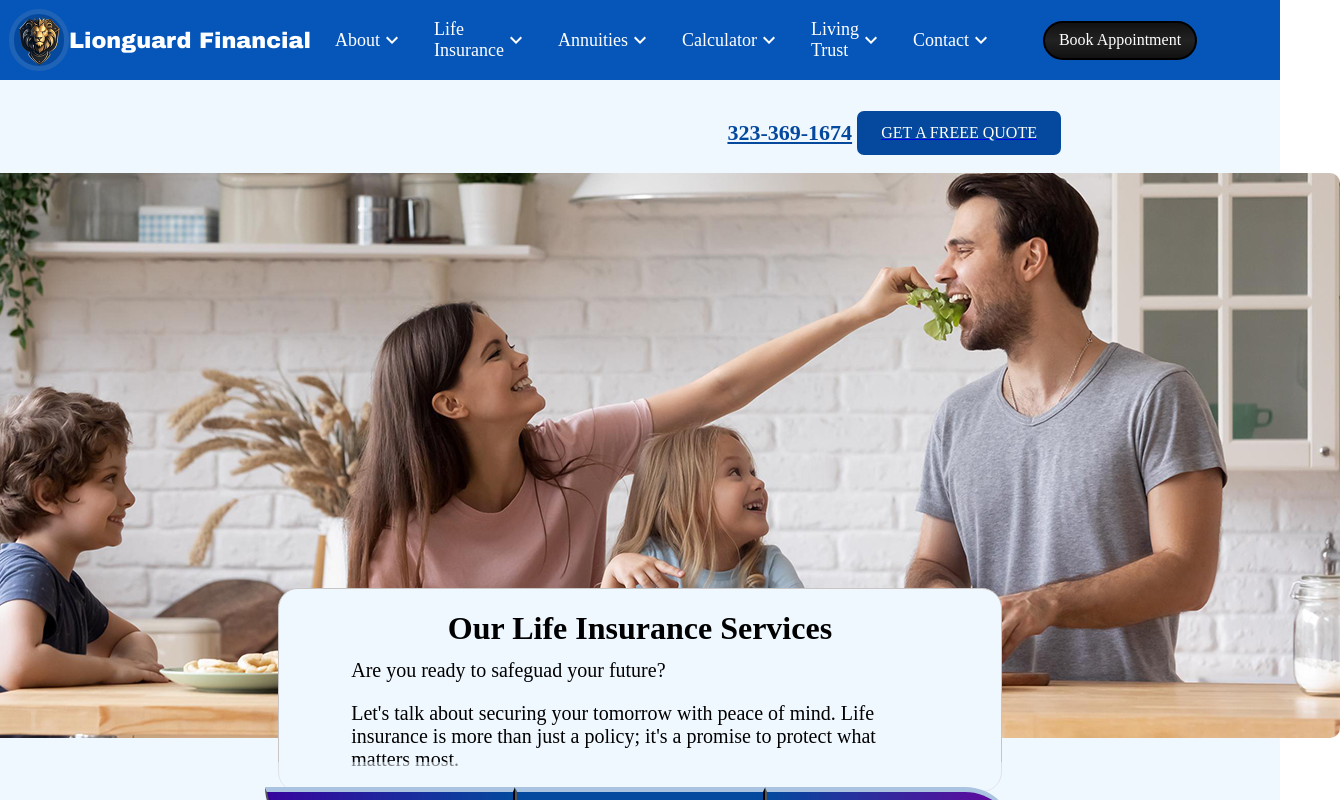
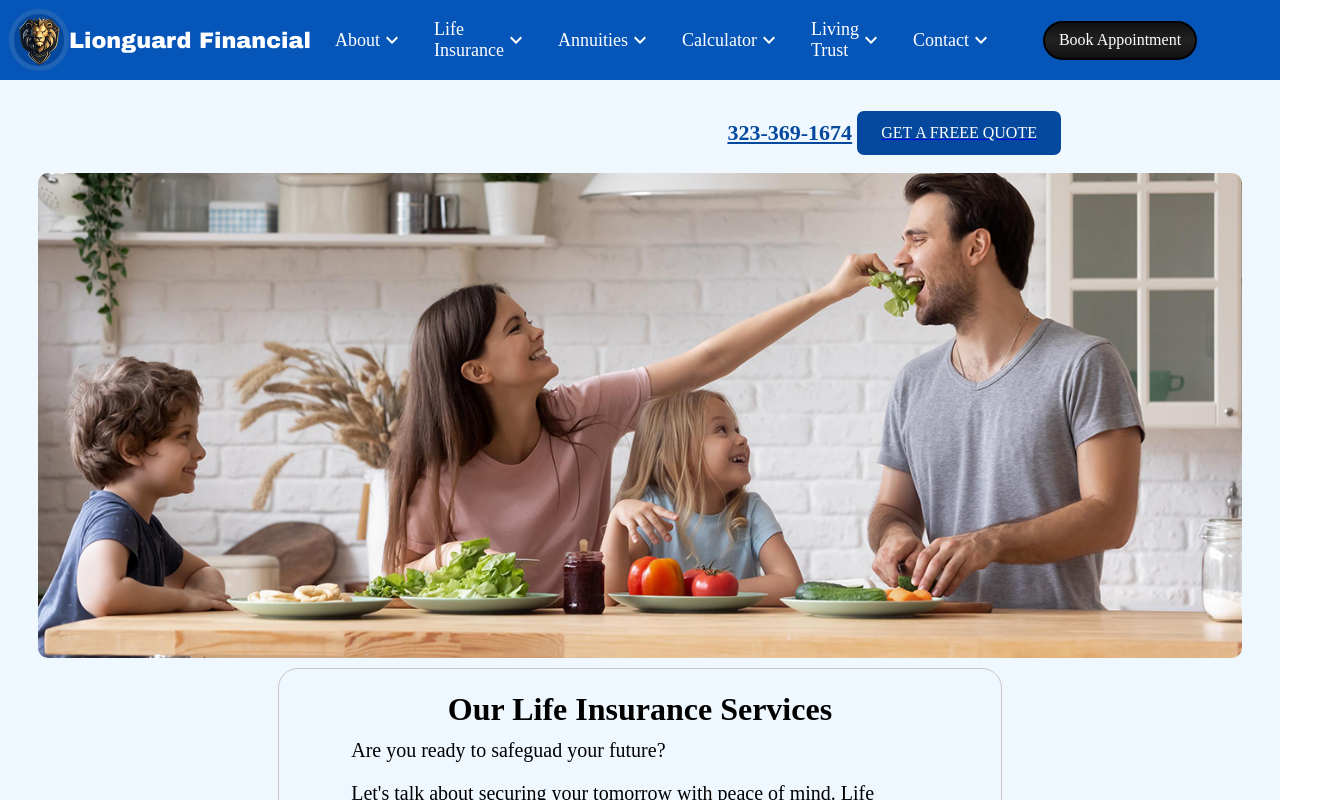
Before and after one commit to AspireHall/Lionguard, a React (Vite) app: page /lifeInsurance in a window 1280 px wide. Shown: the top 800 px of the page, 1340 px wide, since content can reach past the window. Built offline with nearby package versions, Linux system fonts and the light colour scheme.

Commit message:
change headerImage on LifeInsurance page from 1400px to 100%

```diff
--- a/src/Pages/LifeInsurancePage/LifeInsurancePage.module.css
+++ b/src/Pages/LifeInsurancePage/LifeInsurancePage.module.css
@@ -10,9 +10,14 @@
   background-color: aliceblue;
 }
 .headerImage {
-  max-width: 1400px;
+  width: 100%;
   height: auto;
   border-radius: 10px;
+}
+@media only screen and (max-width: 900px) {
+}
+.headerImage {
+  margin-bottom: 160px;
 }
 .contact {
   width: 70%;
--- a/src/Pages/LivingTrustPage/LivingTrustPage.jsx
+++ b/src/Pages/LivingTrustPage/LivingTrustPage.jsx
@@ -1,5 +1,5 @@
 import LivingTrustImg from "../../assets/LivingTrustLG.png";
-import EstateProImg from "../../assets/EstateProImage.png";
+//import EstateProImg from "../../assets/EstateProImage.png";
 import classes from "./LivingTrustPage.module.css";
 import ThumbUpIcon from "@mui/icons-material/ThumbUp";
 import UpdateIcon from "@mui/icons-material/Update";
```
